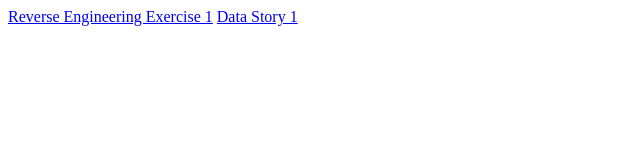
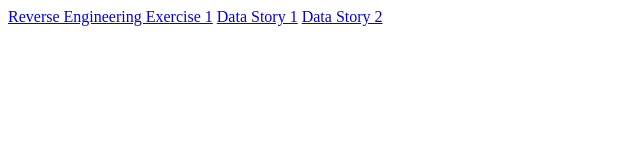
Before and after one commit to Tue72499/Tue72499.github.io, a plain HTML site: page index.html in a window 1280 px wide. Shown: the whole page, without its empty margins (0-640 px from the left). Drawn offline with Linux system fonts and the light colour scheme.

Commit message:
Update index.html

```diff
--- a/index.html
+++ b/index.html
@@ -1,2 +1,3 @@
 <a href="Tue72499.github.io/Reverse-Engineering-1">Reverse Engineering Exercise 1</a>
 <a href="Tue72499.github.io/knight-andrew-DS1/data-story-1.html">Data Story 1</a>
+<a href="Tue72499.github.io/knight-andrew-DS2/data-story-2.html">Data Story 2</a>
```
